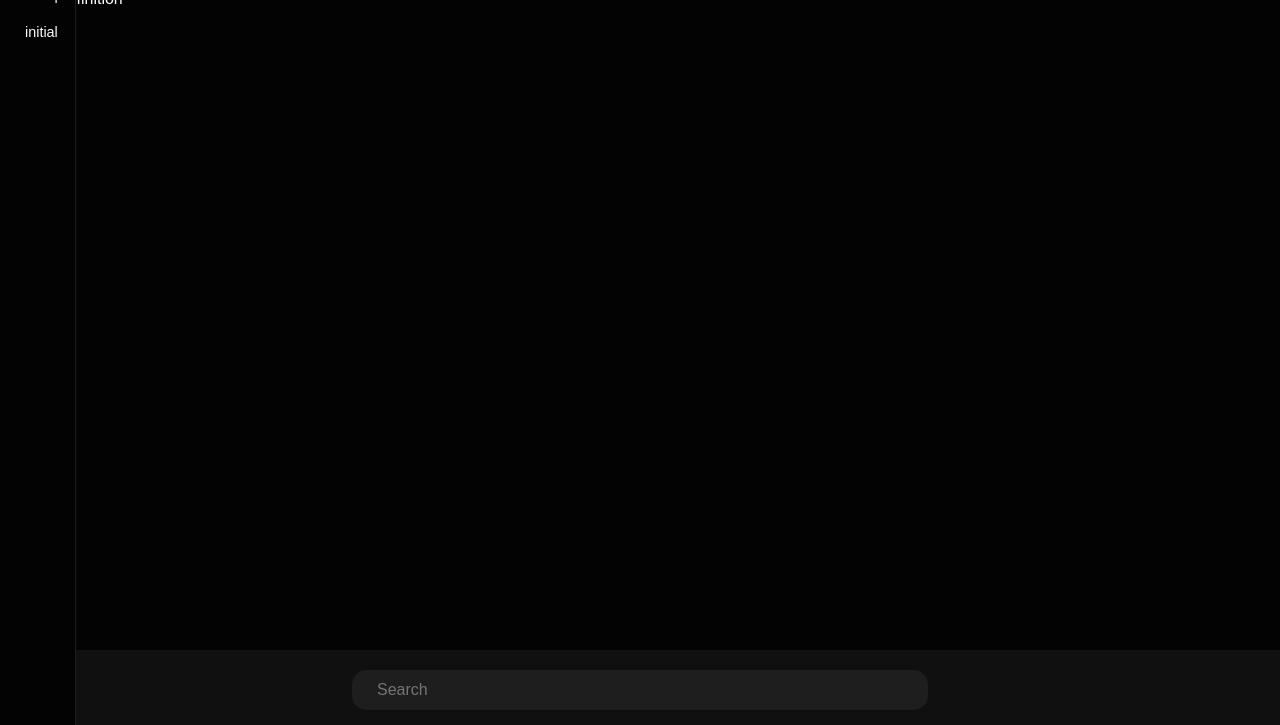
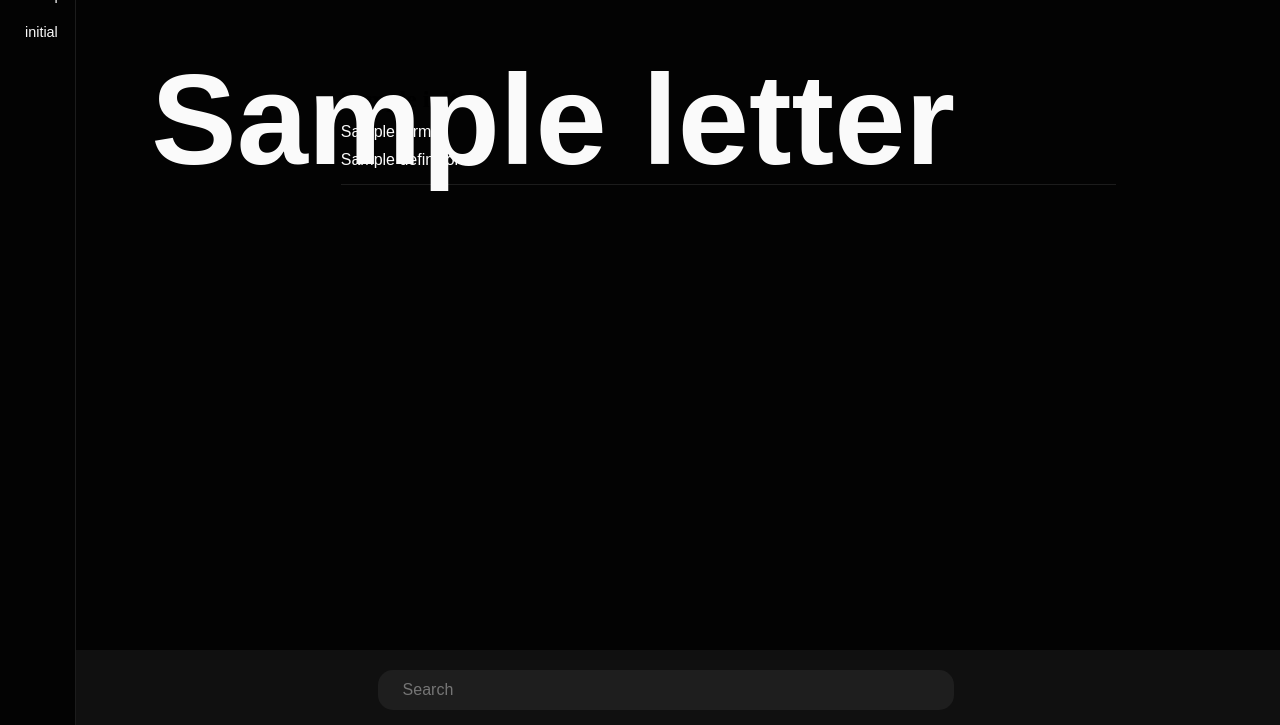
Before and after one commit to RockyLatchman/glossie, a Flask app: template templates/tautogram.html in a window 1280 px wide. Shown: the part 75-800 px from the top of the page. Run offline with Flask 3, Linux system fonts and the light colour scheme; the template is opened without the code that fills it: most values are stand-ins (such as "Sample title", 1, 10 or a date in 2020); some libraries are stand-ins or nearby versions; some web fonts are replaced.

Commit message:
CSS and JavaScript for tautogram template

```diff
--- a/app.py
+++ b/app.py
@@ -62,12 +62,21 @@ def glossary_menu():
 def glossary_directory():
    glossary_results = Glossary.get_all_terms()
    glossary = [glossary.model_dump() for glossary in glossary_results]
-   return render_template('index.html', glossary_terms=glossary, glossary_menu=g.menu)
+   return render_template(
+       'index.html',
+       glossary_terms=glossary,
+       glossary_menu=g.menu
+   )
 
 @app.route('/<letter>')
 def glossary_search(letter):
     terms = Glossary.search_by_letter(letter.upper())
-    return render_template('tautogram.html', glossary_terms=terms,  glossary_menu=g.menu)
+    return render_template(
+        'tautogram.html',
+        glossary_terms=terms,
+        letter=letter.upper(),
+        glossary_menu=g.menu
+    )
 
 @app.route('/about')
 def about():
--- a/static/js/main.js
+++ b/static/js/main.js
@@ -7,13 +7,7 @@ const observer = new IntersectionObserver(entries => {
     entries.forEach((entry, index) => {
         if (entry.isIntersecting){
           letter.textContent = entry.target.attributes['data-initial'].value;
-          glossaryIndex.forEach((glossary_item, index) => {
-              if (glossaryIndex[index].textContent == letter.textContent){
-                  glossaryIndex[index].style.color = 'red';
-              } else {
-                  glossaryIndex[index].style.color = '#FAFAFA';
-              }
-          })
+          setInitial(letter.textContent);
         }
      })
   });
@@ -21,6 +15,16 @@ const observer = new IntersectionObserver(entries => {
 letters.forEach(letter => {
   observer.observe(letter);
 })
+
+function setInitial(initial) {
+  glossaryIndex.forEach((_, index) => {
+      if (glossaryIndex[index].textContent == initial.toUpperCase()){
+        glossaryIndex[index].style.color = 'red';
+      } else {
+         glossaryIndex[index].style.color = '#FAFAFA';
+      }
+  })
+}
 
 function loadMenu() {
   const navMenu = `
@@ -47,3 +51,8 @@ function loadMenu() {
 hamburgerMenu.addEventListener('click', (e) => {
   loadMenu();
 })
+
+document.addEventListener('DOMContentLoaded', (e) => {
+  const initial = document.documentURI.charAt(document.documentURI.length - 1);
+  setInitial(initial);
+});
--- a/templates/index.html
+++ b/templates/index.html
@@ -1,4 +1,5 @@
-{% extends 'base.html' %} {% block content %}
+{% extends 'base.html' %}
+   {% block content %}
     <div class="container" id="glossary-container">
         {% include 'partials/glossary_menu.html' %}
         <main>
--- a/templates/tautogram.html
+++ b/templates/tautogram.html
@@ -1,8 +1,22 @@
 {% extends 'base.html' %}
   {% block content %}
+  <div class="container" id="glossary-container">
   {% include 'partials/glossary_menu.html' %}
+    <main>
+        <div id="glossary-content-flex">
+        <div id="left-column">
+            <div id="letter">
+                <h1>{{ letter }}</h1>
+            </div>
+        </div>
+        <div id="right-column">
         {% for glossary_term in glossary_terms %}
+        <div class="glossary-terms">
             <h2>{{ glossary_term['initial'] }}</h2>
             <p>{{ glossary_term['term'] }}</p>
             <p>{{ glossary_term['definition'] }}</p>
-{% endfor %} {% endblock %}
+        </div>
+        {% endfor %}
+       </div>
+    </main>
+ {% endblock %}
```
Also changed, not shown: static/css/main.css (+31 -1 lines). Lines whose indentation alone changed are shown as unchanged.
